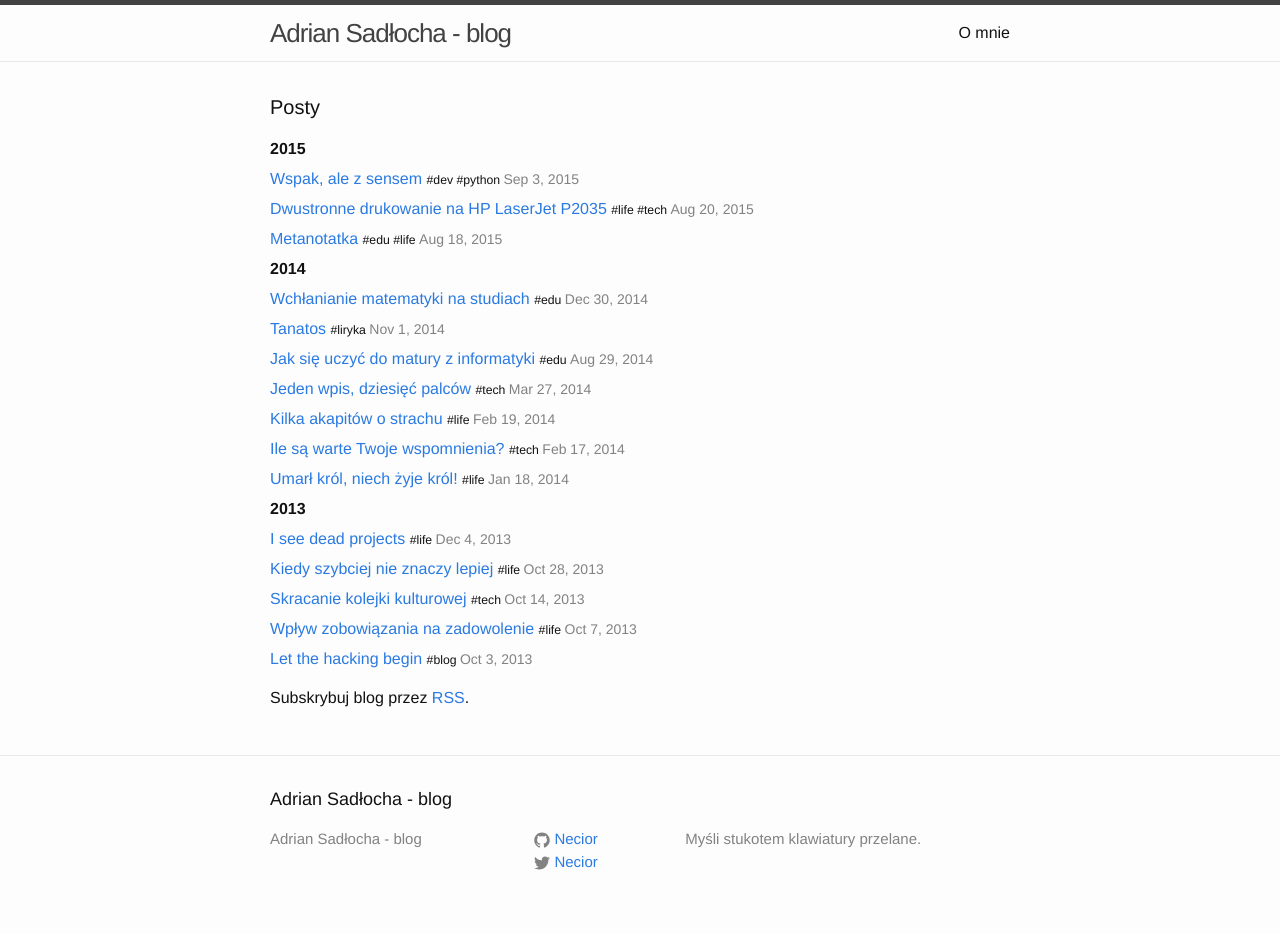
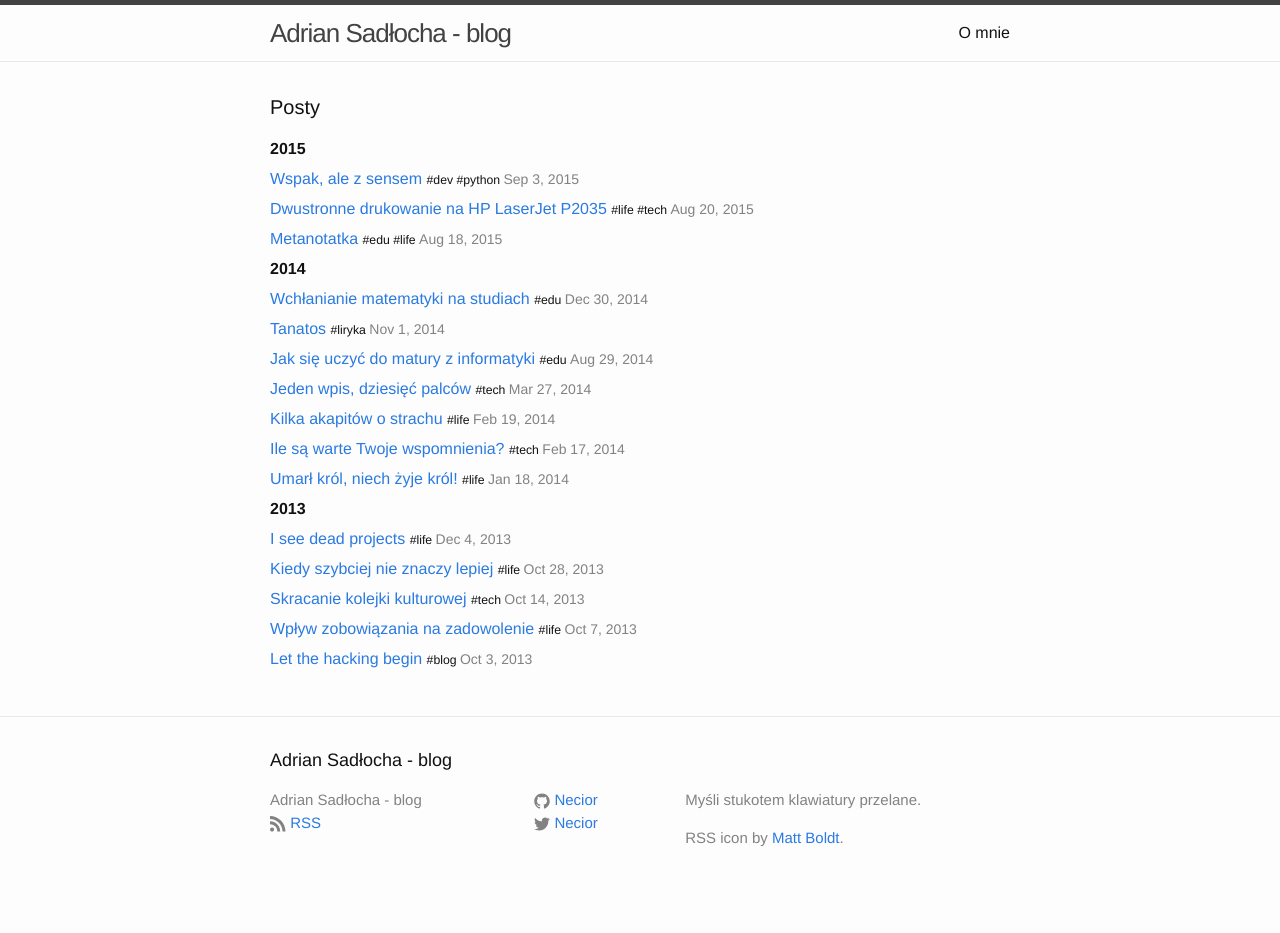
Before and after one commit to Necior/blog, a Jekyll site: the page built from index.html, in a window 1280 px wide. Built offline with Jekyll 4.4.1, drawn with Linux system fonts in a browser that asks for light colours; after the commit the page ends 909 px from its top, so only the background shows below that.

Commit message:
Move RSS link to the footer and add an icon
RSS icon has been adapted from:
https://github.com/mattboldt/social-buttons

Conflicts:
	index.html

```diff
--- a/_includes/footer.html
+++ b/_includes/footer.html
@@ -8,6 +8,15 @@
       <div class="footer-col  footer-col-1">
         <ul class="contact-list">
           <li>{{ site.title }}</li>
+          <li>
+            <span class="icon">
+                <svg viewBox="0 0 33 33">
+                    <path fill="#828282" d="M 4.259,23.467c-2.35,0-4.259,1.917-4.259,4.252c0,2.349, 1.909,4.244, 4.259,4.244 c 2.358,0, 4.265-1.895, 4.265-4.244C 8.525,25.383, 6.618,23.467, 4.259,23.467zM 0.005,10.873l0,6.133 c 3.993,0, 7.749,1.562, 10.577,4.391c 2.825,2.822, 4.384,6.595, 4.384,10.603l 6.16,0 C 21.125,20.349, 11.648,10.873, 0.005,10.873zM 0.012,0l0,6.136 c 14.243,0, 25.836,11.604, 25.836,25.864L 32,32 C 32,14.36, 17.648,0, 0.012,0z"/>
+                </svg>
+            </span>
+            <span>
+                <a href="{{ "/rss/" | prepend: site.baseurl }}">RSS</a></li>
+            </span>
         </ul>
       </div>
 
@@ -46,6 +55,7 @@
 
       <div class="footer-col  footer-col-3">
         <p class="text">{{ site.description }}</p>
+        <p class="text">RSS icon by <a href="https://github.com/mattboldt/social-buttons">Matt Boldt</a>.</p>
       </div>
     </div>
 
--- a/index.html
+++ b/index.html
@@ -27,6 +27,4 @@ layout: default
     {% endfor %}
   </ul>
 
-  <p class="rss-subscribe">Subskrybuj blog przez <a href="{{ "/rss/" | prepend: site.baseurl }}">RSS</a>.</p>
-
 </div>
```
